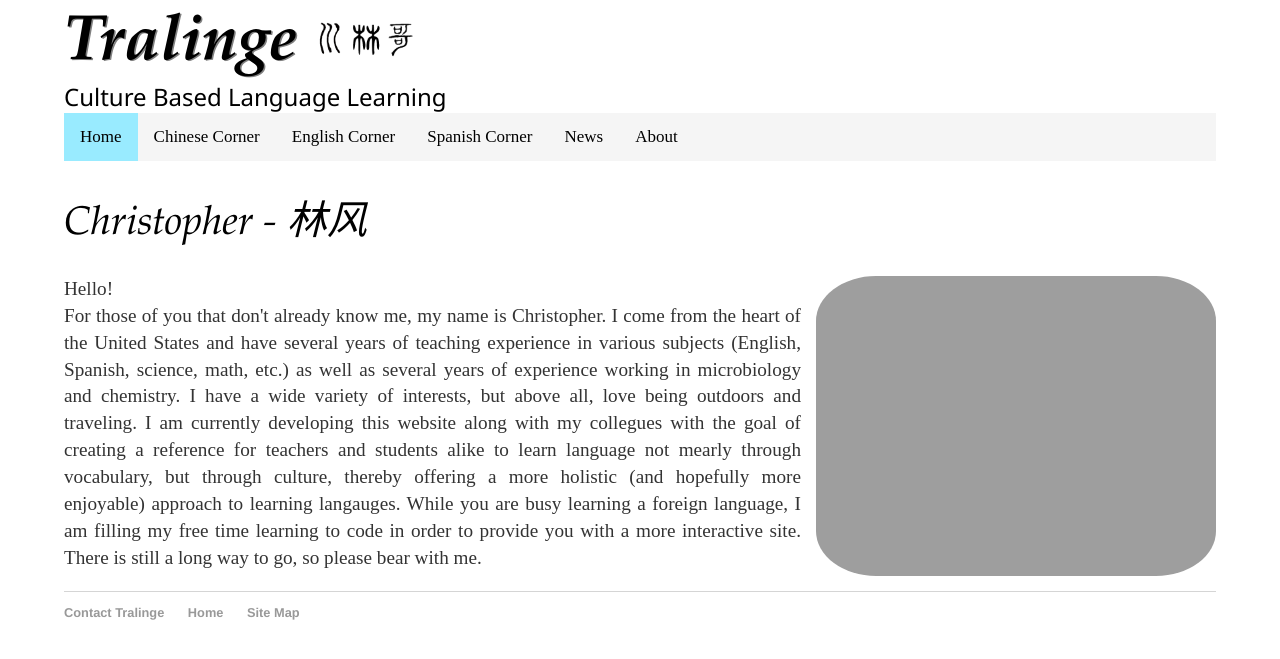
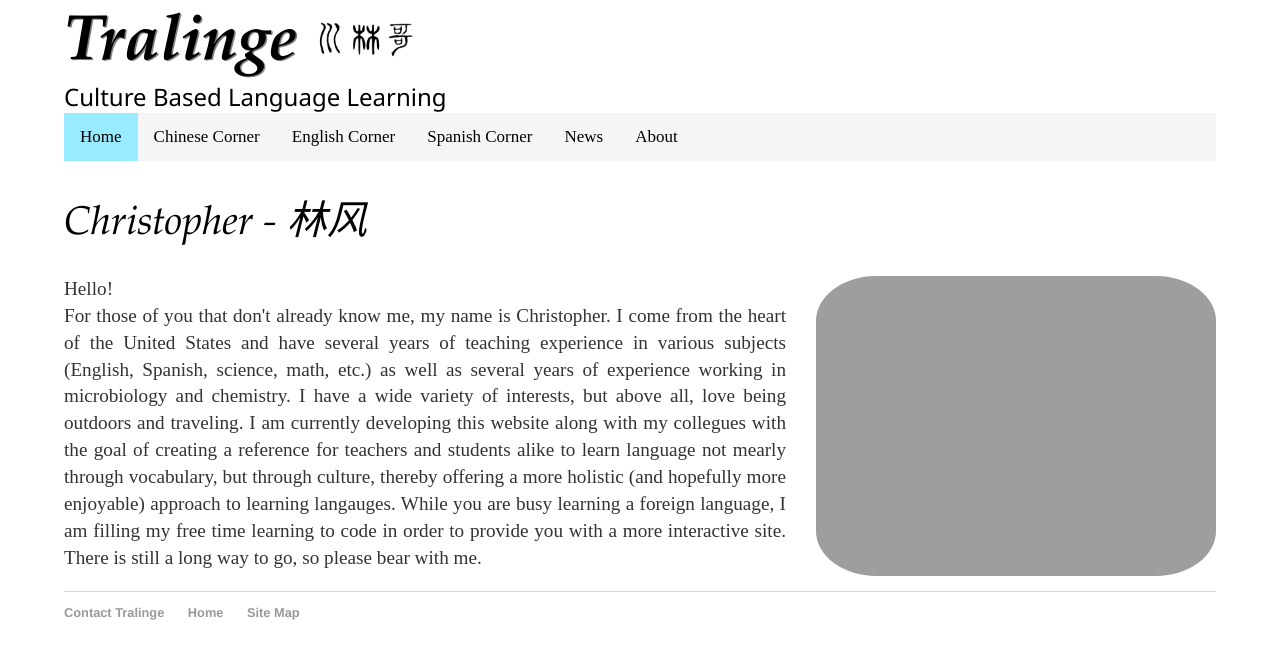
Before and after one commit to Tralinge/tralinge.github.io, a Jekyll site: the page built from about/christopher.html, in a window 1280 px wide. Shown: the top 659 px of the page. Built offline with Jekyll 4.4.1, drawn with Linux system fonts in a browser that asks for light colours.

Commit message:
Update christopher.html

```diff
--- a/about/christopher.html
+++ b/about/christopher.html
@@ -7,7 +7,7 @@
 	<h1>Christopher - 林风</h1>
 
 	    <p><img src="http://tralinge.com/media/profile/christopher.jpg"
-			alt="Christopher" style="height:300px; margin-left:15px; border-radius:15%; float:right;">
+			alt="Christopher" style="height:300px; margin-left:30px; border-radius:15%; float:right;">
 		Hello!<br>
 	    For those of you that don't already know me, my name is Christopher. I come from the heart
 	    of the United States and have several years of teaching experience in various subjects
```
